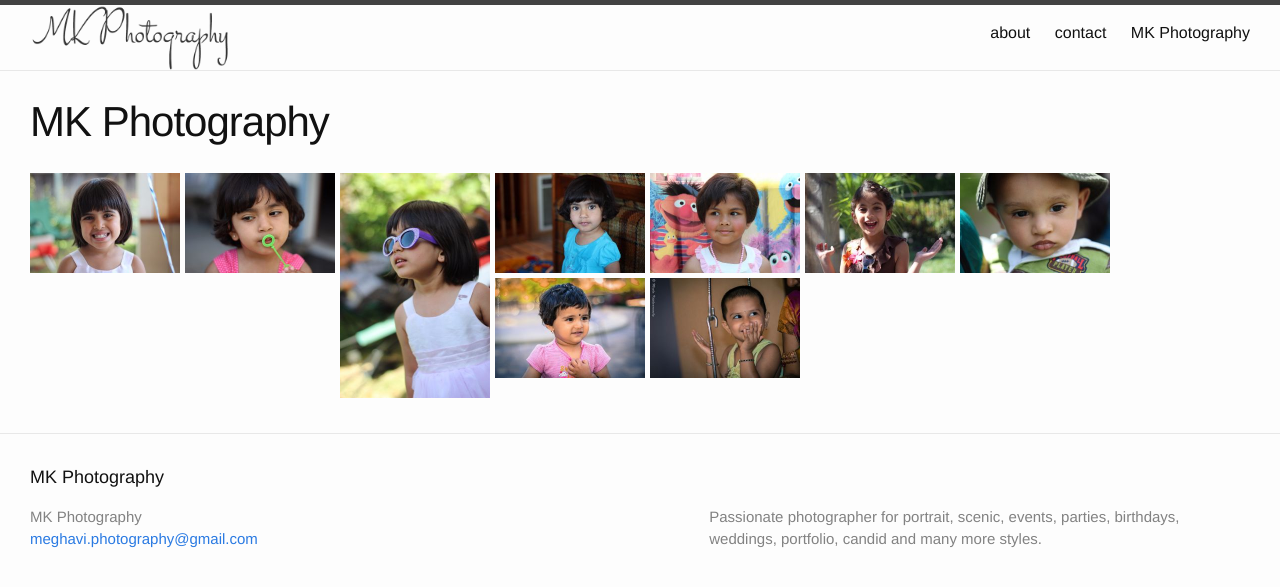
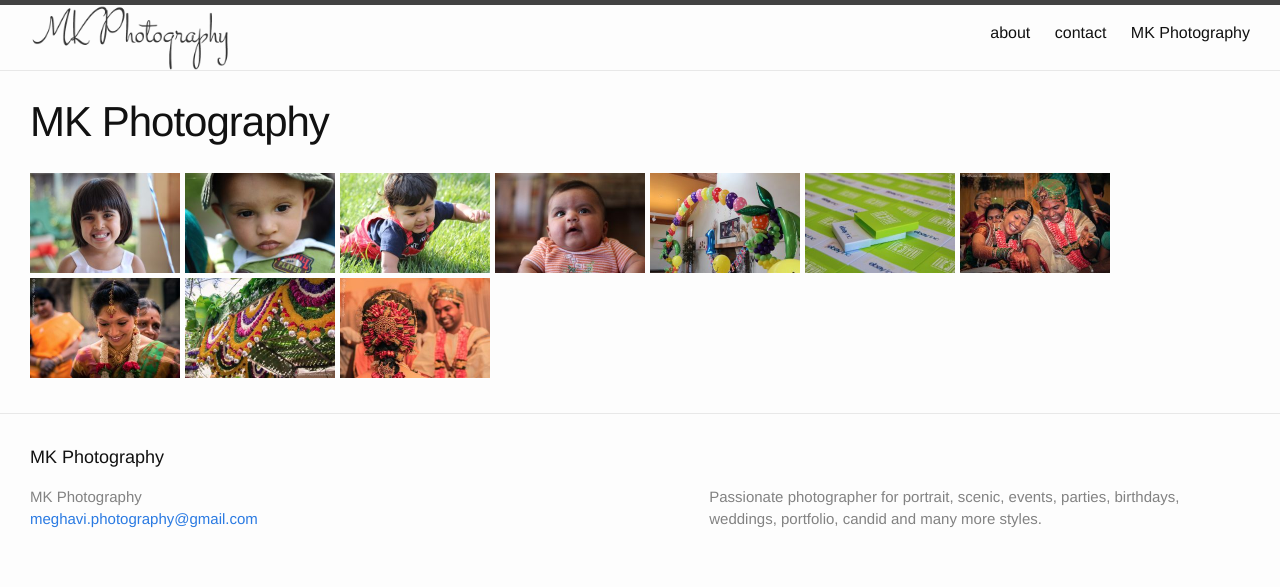
Before and after one commit to meghakrishnamurthy/snap-web, a Jekyll site: the page built from index.html, in a window 1280 px wide. Shown: the top 587 px of the page. Built offline with Jekyll 4.4.1, drawn with Linux system fonts in a browser that asks for light colours.

Commit message:
Update images on home page and upgrading top level size

```diff
--- a/index.html
+++ b/index.html
@@ -6,30 +6,33 @@ images:
     - image_path: /images/candid/1.jpg
       thumbnail_path: /images/candid/1s.jpg
       title: 1
-  - image_path: /images/candid/2.jpg
-    thumbnail_path: /images/candid/2s.jpg
-    title: 2
-  - image_path: /images/candid/3.jpg
-    thumbnail_path: /images/candid/3s.jpg
-    title: 3
-  - image_path: /images/candid/4.jpg
-    thumbnail_path: /images/candid/4s.jpg
-    title: 4
-  - image_path: /images/candid/5.jpg
-    thumbnail_path: /images/candid/5s.jpg
-    title: 5
-  - image_path: /images/candid/6.jpg
-    thumbnail_path: /images/candid/6s.jpg
-    title: 6
     - image_path: /images/candid/7.jpg
       thumbnail_path: /images/candid/7s.jpg
       title: 7
-  - image_path: /images/candid/8.jpg
-    thumbnail_path: /images/candid/8s.jpg
+    - image_path: /images/candid/14.jpg
+      thumbnail_path: /images/candid/14s.jpg
       title: 8
-  - image_path: /images/candid/9.jpg
-    thumbnail_path: /images/candid/9s.jpg
+    - image_path: /images/candid/15.jpg
+      thumbnail_path: /images/candid/15s.jpg
       title: 9
+    - image_path: /images/events/birthday/7.jpg
+      thumbnail_path: /images/events/birthday/7s.jpg
+      title: 3
+    - image_path: /images/events/corporate/2.jpg
+      thumbnail_path: /images/events/corporate/2s.jpg
+      title: 3
+    - image_path: /images/events/wedding/1.jpg
+      thumbnail_path: /images/events/wedding/1s.jpg
+      title: 3
+    - image_path: /images/events/wedding/2.jpg
+      thumbnail_path: /images/events/wedding/2s.jpg
+      title: 3
+    - image_path: /images/events/wedding/4.jpg
+      thumbnail_path: /images/events/wedding/4s.jpg
+      title: 3
+    - image_path: /images/events/wedding/5.jpg
+      thumbnail_path: /images/events/wedding/5s.jpg
+      title: 3
 custom_css: home
 custom_js:
     - gallery
@@ -40,7 +43,7 @@ custom_js:
     <div class="photo-gallery" itemscope itemtype="http://schema.org/ImageGallery">
         {% for image in page.images %}
             <figure itemprop="associatedMedia" itemscope itemtype="http://schema.org/ImageObject">
-                <a href="{{site.baseurl}}{{image.image_path}}" itemprop="contentUrl" data-size="600x400">
+                <a href="{{site.baseurl}}{{image.image_path}}" itemprop="contentUrl" data-size="1024x768">
                     <img src="{{site.baseurl}}{{ image.thumbnail_path}}" itemprop="thumbnail" alt="{{image.title}}" />
                 </a>
                 <figcaption itemprop="caption description">{{image.title}}</figcaption>
```
Lines whose indentation alone changed are shown as unchanged.
